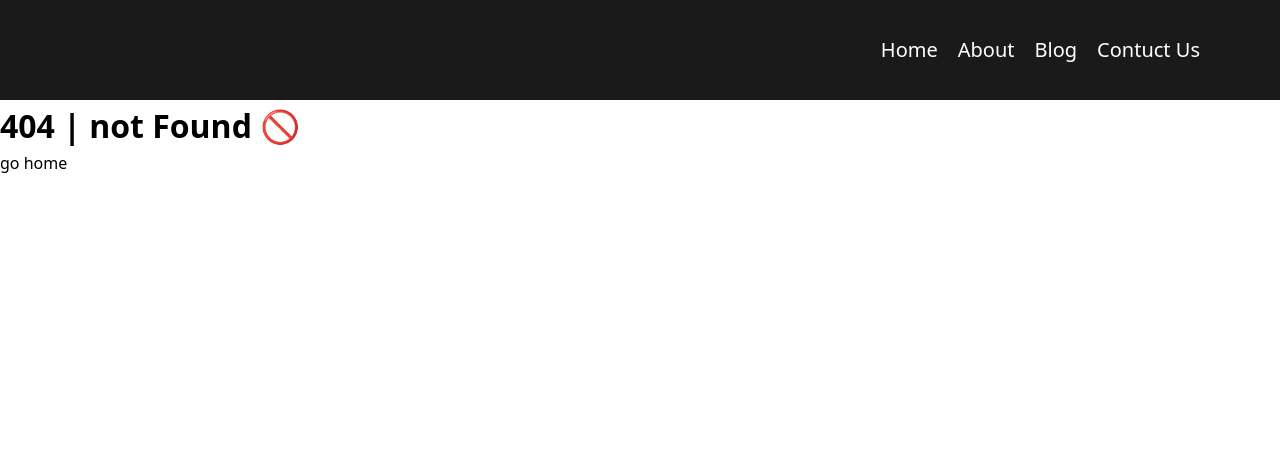
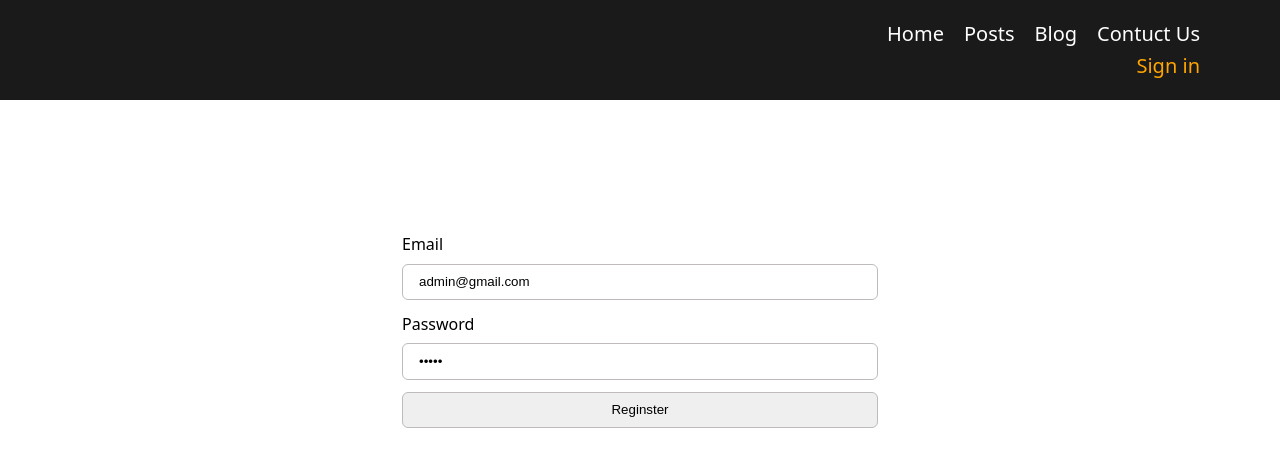
Before and after one commit to BrownEdgar/React_vanadzorski, a React (Vite) app: page /sign-in in a window 1280 px wide. Before the commit this address had no page. Shown: the top 466 px of the page. Built offline with nearby package versions, Linux system fonts and the light colour scheme; a web font is replaced by a local one.

Commit message:
posts router

```diff
--- a/package.json
+++ b/package.json
@@ -15,8 +15,10 @@
     "@fortawesome/free-solid-svg-icons": "^6.7.2",
     "@fortawesome/react-fontawesome": "^0.2.2",
     "axios": "^1.8.4",
+    "formik": "^2.4.6",
     "json-server": "^1.0.0-beta.3",
     "react": "^19.0.0",
+    "react-content-loader": "^7.0.2",
     "react-dom": "^19.0.0",
     "react-router": "^7.5.1",
     "sass": "^1.86.0"
--- a/src/App.jsx
+++ b/src/App.jsx
@@ -1,12 +1,17 @@
-import React from 'react'
+import React, { useState } from 'react'
 import Navbar from './Components/Navbar/Navbar'
 import { Outlet } from 'react-router'
 
 function App() {
+  const [login, setLogin] = useState(() => {
+    return !!localStorage.getItem('login')
+  });
+
+
   return (
     <div className='App'>
-      <Navbar />
-      <Outlet />
+      <Navbar login={login} />
+      <Outlet context={{ login }} />
     </div>
   )
 }
--- /dev/null
+++ b/src/Components/Loaders/PostLoader.jsx
@@ -0,0 +1,22 @@
+import React from "react"
+import ContentLoader from "react-content-loader"
+
+const PostLoader = (props) => (
+  <ContentLoader
+    speed={1}
+    width={600}
+    height={140}
+    viewBox="0 0 600 140"
+    backgroundColor="#e3cece"
+    foregroundColor="#ecebeb"
+    {...props}
+  >
+    <rect x="0" y="18" rx="3" ry="3" width="267" height="22" />
+    <rect x="0" y="56" rx="3" ry="3" width="570" height="6" />
+    <rect x="0" y="76" rx="3" ry="3" width="580" height="6" />
+    <rect x="0" y="95" rx="3" ry="3" width="373" height="6" />
+
+  </ContentLoader>
+)
+
+export default PostLoader
--- a/src/Components/Navbar/Navbar.jsx
+++ b/src/Components/Navbar/Navbar.jsx
@@ -1,8 +1,9 @@
 import React from "react";
 import './Navbar.scss'
-import { Link, NavLink } from 'react-router';
+import { NavLink, useNavigate } from 'react-router';
 
-export default function Navbar() {
+export default function Navbar({ login }) {
+  const navigate = useNavigate()
   return (
     <header>
       <nav>
@@ -13,9 +14,9 @@ export default function Navbar() {
             }>Home</NavLink>
           </li>
           <li>
-            <NavLink to="/about" className={
+            <NavLink to="/posts" className={
               ({ isActive }) => isActive ? "active__link" : ""
-            }>About</NavLink>
+            }>Posts</NavLink>
           </li>
           <li>
             <NavLink to="/blog" className={
@@ -27,7 +28,21 @@ export default function Navbar() {
               ({ isActive }) => isActive ? "active__link" : ""
             }>Contuct Us</NavLink>
           </li>
+          <li>
 
+            {
+              login ? (
+                <button onClick={() => {
+                  localStorage.clear()
+                  navigate('/')
+                }}>Sign Out</button>
+              ) : (
+                <NavLink to="/sign-in" className={
+                  ({ isActive }) => isActive ? "active__link" : ""
+                }>Sign in</NavLink>
+              )
+            }
+          </li>
         </ul>
       </nav>
     </header>
--- a/src/main.jsx
+++ b/src/main.jsx
@@ -10,6 +10,12 @@ import Blog from './pages/Blog/Blog';
 import Home from './pages/Home/Home';
 import Contactus from "./pages/ContactUs/Contact"
 import ErrorPage from './pages/404/ErrorPage';
+import Post from './pages/Post/Post';
+import SignIn from './pages/SignIn/SignIn';
+
+const checkLogin = () => {
+
+}
 
 const router = createBrowserRouter([
   {
@@ -17,9 +23,11 @@ const router = createBrowserRouter([
     element: <App />,
     children: [
       { index: true, element: <Home /> },
-      { path: 'about', element: <About />, loader: fetchData },
+      { path: 'posts', element: <About />, loader: fetchData },
+      { path: 'posts/:id', element: <Post />, loader: checkLogin },
       { path: 'blog', element: <Blog /> },
       { path: 'contact-us', element: <Contactus /> },
+      { path: 'sign-in', element: <SignIn /> },
       { path: '*', element: <ErrorPage /> },
     ]
   },
--- a/src/pages/About/About.jsx
+++ b/src/pages/About/About.jsx
@@ -1,5 +1,5 @@
 import React from "react";
-import { useLoaderData } from 'react-router';
+import { Link, redirect, useLoaderData } from 'react-router';
 import './About.scss'
 function About() {
   const data = useLoaderData();
@@ -9,11 +9,10 @@ function About() {
     <h1>Posts</h1>
     <div className="Posts">
       {
-        data.map(elem => {
+        data?.map(elem => {
           return (
             <div key={elem.id}>
-              <h2>{elem.title}</h2>
-              <p>{elem.body}</p>
+              <Link to={`${elem.id}`}>{elem.title}</Link>
             </div>
           )
         })
@@ -23,7 +22,14 @@ function About() {
 }
 
 export const fetchData = async () => {
-  const response = await fetch('https://jsonplaceholder.typicode.com/posts?_limit=12');
+  const isLogin = !!localStorage.getItem('login')
+  console.log(isLogin);
+
+  if (!isLogin) {
+    return redirect('/sign-in');
+  }
+
+  const response = await fetch('https://jsonplaceholder.typicode.com/posts');
   const data = await response.json()
   return data
 }
--- a/src/pages/Blog/Blog.jsx
+++ b/src/pages/Blog/Blog.jsx
@@ -1,11 +1,13 @@
 import React from "react";
-import { useNavigate } from 'react-router';
+import { useNavigate, useOutletContext } from 'react-router';
 
 function Blog() {
   const navigate = useNavigate();
   const handleClick = () => {
     navigate(-1)
   }
+  const x = useOutletContext()
+  console.log("x", x);
 
   return <div>
     <h1>Blog Page</h1>
--- /dev/null
+++ b/src/pages/Post/Post.jsx
@@ -0,0 +1,62 @@
+import axios from 'axios';
+import React, { useEffect, useState } from "react";
+import { useNavigate, useParams } from 'react-router';
+
+import './Post.scss'
+import PostLoader from '../../Components/Loaders/PostLoader';
+function Post() {
+  const { id } = useParams()
+  const [post, setPost] = useState({});
+  const [loading, setLoading] = useState(false);
+
+  const navigate = useNavigate()
+
+  useEffect(() => {
+    if (+id && id <= 100) {
+      setLoading(true)
+      axios.get(`https://jsonplaceholder.typicode.com/posts/${id}`)
+        .then(res => setPost(res.data))
+        .finally(() => setLoading(false))
+    } else {
+
+      setPost({
+        id: '?',
+        title: `Post  not found 🚫`,
+        body: "no content..."
+      })
+      setLoading(false)
+    }
+  }, [id]);
+
+  const switchPost = (action) => {
+    if (+id && action === 'prev' && +id > 1) {
+      navigate(`/posts/${+id - 1}`)
+    } else if (+id && action === 'next') {
+      navigate(`/posts/${+id + 1}`)
+    } else {
+      navigate(`/posts/1`)
+    }
+  }
+
+  return <div>
+    <h1>Welcom to the POST N {id}</h1>
+    <button className='btn' onClick={() => navigate('/posts')}>All posts</button>
+    <div className="Post">
+
+      {loading ? <PostLoader /> : (
+        <>
+          <h1>{post?.title}</h1>
+          <p>{post?.body}</p>
+          <span>{post?.id}</span>
+        </>
+      )}
+      <div className='Post__footer'>
+        <button className='btn' onClick={() => switchPost('prev')}>prev</button>
+        <button className='btn' onClick={() => switchPost('next')}>next</button>
+      </div>
+    </div>
+
+  </div>;
+}
+
+export default Post;
--- /dev/null
+++ b/src/pages/Post/Post.scss
@@ -0,0 +1,49 @@
+.Post {
+  width: 650px;
+  padding: 2.2rem;
+  height: 350px;
+  padding-bottom: 1rem;
+  outline: 2px solid #ededed;
+  margin: 30px auto;
+  border-radius: 6px;
+  position: relative;
+  h1 {
+    margin-bottom: 10px;
+    font-size: 30px;
+    font-weight: 400;
+    text-transform: capitalize;
+  }
+  span {
+    position: absolute;
+    bottom: 0px;
+    right: 10px;
+    font-size: 8em;
+    line-height: 1;
+    font-weight: 900;
+    color: #ededed;
+    text-shadow: 1px 1px 5px #333;
+    z-index: -1;
+  }
+  &__footer {
+    display: flex;
+    justify-content: space-between;
+    width: calc(100% - 230px);
+    margin-top: 30px;
+    position: absolute;
+    bottom: 10px;
+  }
+}
+
+.btn {
+  font-weight: 600;
+  border: 0;
+  border-radius: 4px;
+  font-size: 16px;
+  padding: 0.6rem 1rem;
+  cursor: pointer;
+  background-color: #2c2c54;
+  margin: 12px;
+  color: #ffa801;
+  color: #ecf0f1;
+  position: relative;
+}
--- /dev/null
+++ b/src/pages/SignIn/SignIn.jsx
@@ -0,0 +1,56 @@
+import { ErrorMessage, Field, Formik, Form } from 'formik';
+import React from "react";
+import './SignIn.scss'
+import { redirect, useNavigate } from 'react-router';
+
+
+const auth = {
+  email: "admin@gmail.com",
+  password: 'admin'
+
+}
+
+const initialValues = {
+  email: 'admin@gmail.com',
+  password: 'admin',
+}
+
+function SignIn() {
+  const navigate = useNavigate()
+
+  const handleSubmit = (values) => {
+    if (values.email === auth.email && values.password === auth.password) {
+      localStorage.setItem('login', "true");
+      navigate('/')
+    } else {
+      alert("invalid values!")
+    }
+
+  }
+  return (
+    <div className='SignIn'>
+      <Formik
+        initialValues={initialValues}
+        onSubmit={handleSubmit}
+      >
+        <Form>
+          <div>
+            <label htmlFor="email">Email</label>
+            <Field type='email' id='email' name="email" />
+            <ErrorMessage component={'p'} name='email' />
+          </div>
+          <div>
+            <label htmlFor="password">Password</label>
+            <Field type='password' id='password' name="password" />
+            <ErrorMessage component={'p'} name='email' />
+          </div>
+          <div>
+            <input type="submit" value={'Reginster'} />
+          </div>
+        </Form>
+      </Formik>
+    </div>
+  );
+}
+
+export default SignIn;
--- /dev/null
+++ b/src/pages/SignIn/SignIn.scss
@@ -0,0 +1,19 @@
+.SignIn {
+  width: 500px;
+  margin: 120px auto;
+  form {
+    padding: 12px;
+    div {
+      display: flex;
+      flex-direction: column;
+      gap: 6px;
+      margin-bottom: 12px;
+      input {
+        padding: 0.6rem 1rem;
+        width: 100%;
+        border-radius: 6px;
+        border: 1px solid #c0bbbb;
+      }
+    }
+  }
+}
```
Also changed, not shown: 1 other file (tests, documents, lock files or other folders).
